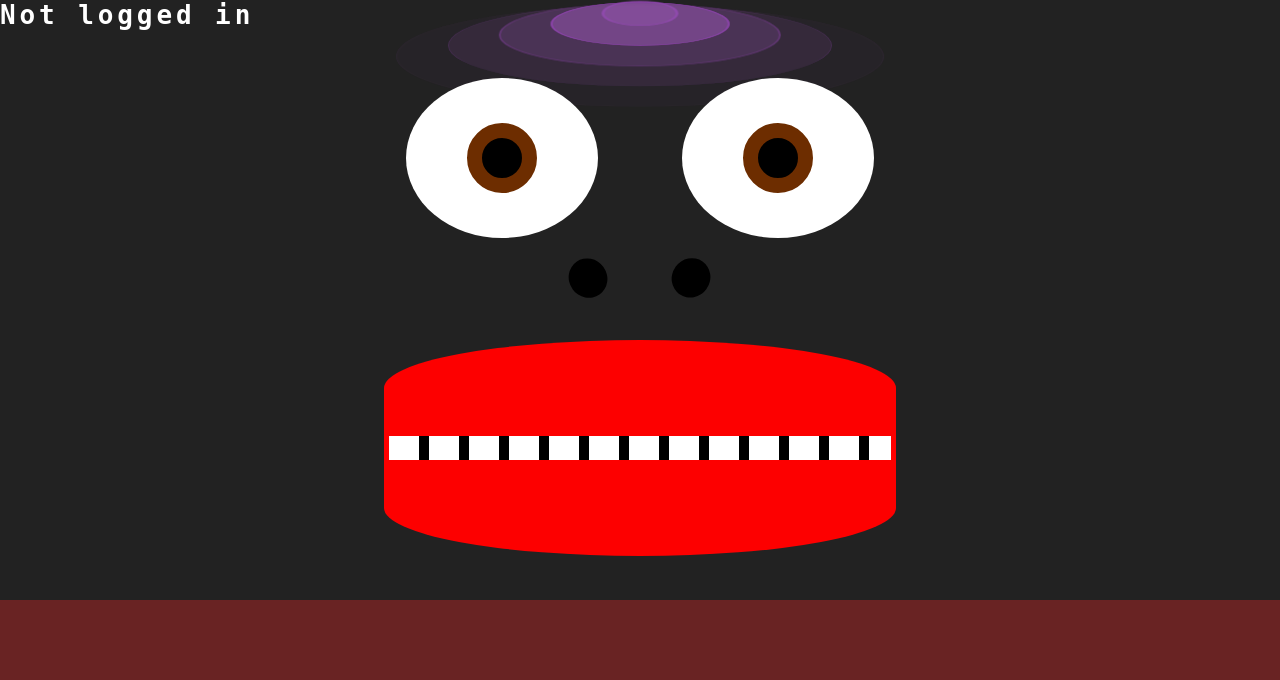
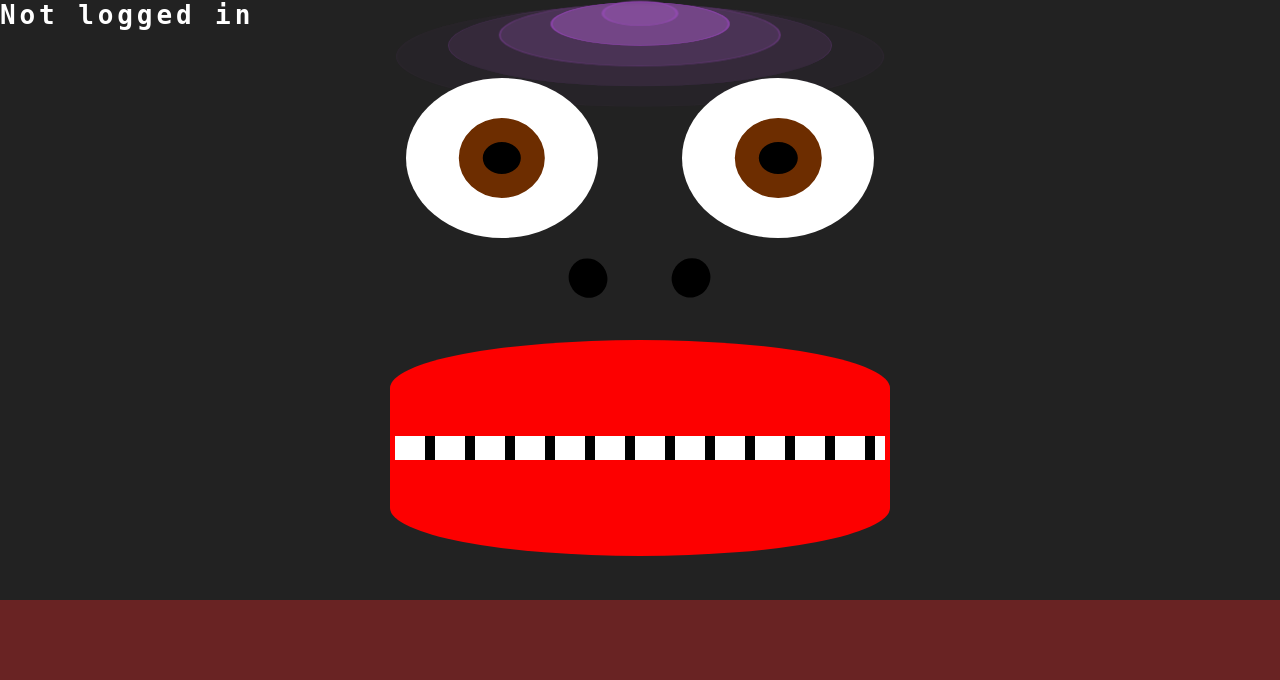
Before and after one commit to madcvvs/market, a PHP site: page / in a window 1280 px wide. Shown: the part 120-800 px from the top of the page. Run offline with PHP 8.4, Linux system fonts and the light colour scheme.

Commit message:
style update

```diff
--- a/css.css
+++ b/css.css
@@ -284,6 +284,7 @@ transition: 0.4s all;
   min-width: 250px;
 }
 .eye{
+  max-width: 200px;
   width: 15%;
   height: 20vh;
   background: #fff;
@@ -295,15 +296,15 @@ transition: 0.4s all;
 }
 
 .ball{
-  width: 40px;
-  height: 40px;
+  width: 20%;
+  height: 4vh;
   background: #000;
   position: absolute;
   top: 50%;
   left: 50%;
   transform: translate(-50%,-50%);
   border-radius: 50%;
-  border: 15px solid #6d2d00;
+  border: 3vh solid #6d2d00;
 }
 
 /* Sökknapp */
@@ -390,6 +391,7 @@ transition: 0.4s all;
 .shut{
   width: 40%;
   height: 30vh;
+  max-width: 500px;
   background: transparent;
   position: absolute;
   top: 80%;
```
